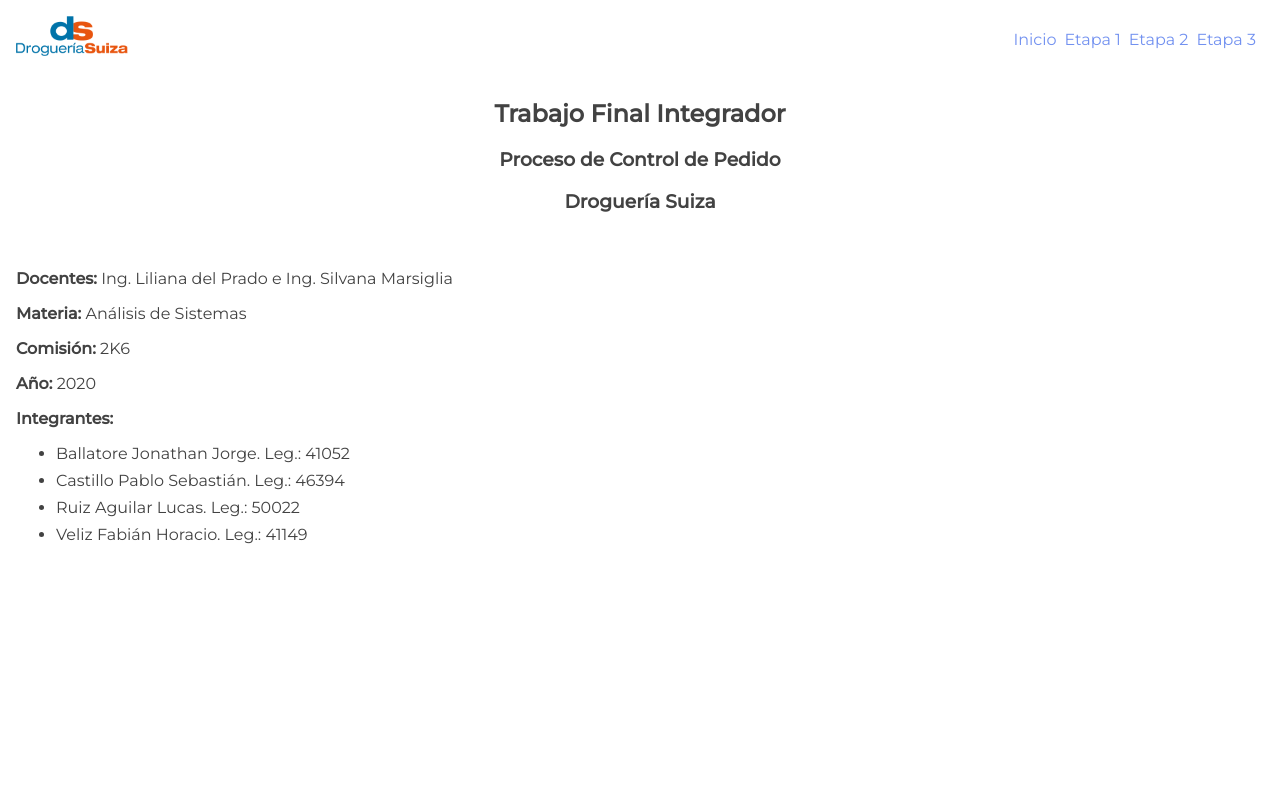
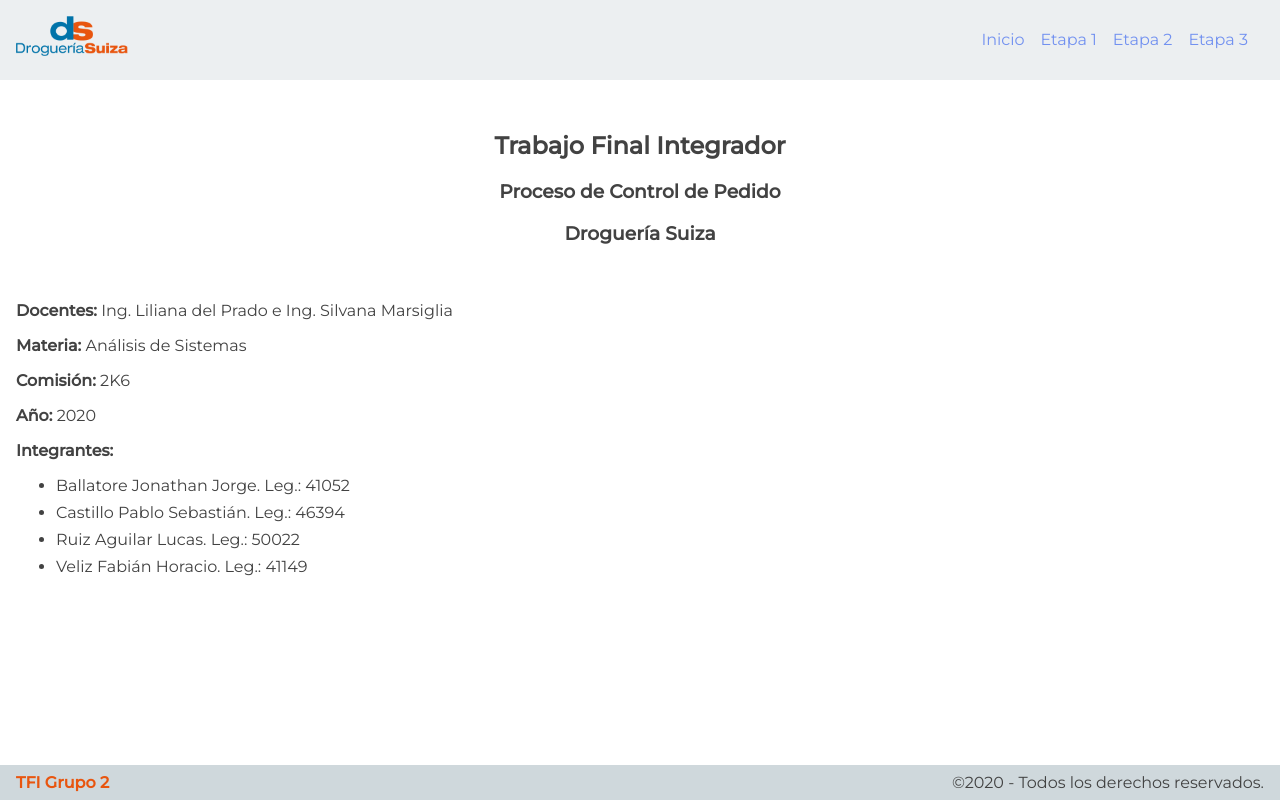
Before and after one commit to fabianvelizok/tfi, a React (Create React App) app: page /#/ in a window 1280 px wide. Built offline with nearby package versions, Linux system fonts and the light colour scheme.

Commit message:
Add footer component and update layout

```diff
--- a/src/components/App/App.css
+++ b/src/components/App/App.css
@@ -1,3 +1,14 @@
+.app {
+  display: flex;
+  flex-direction: column;
+  height: 100vh;
+}
+
 .app__header {
-  margin-bottom: 1rem;
+  margin-bottom: 2rem;
 }
+
+.app__container {
+  flex: 1;
+  width: 100%;
+}
--- a/src/components/App/App.js
+++ b/src/components/App/App.js
@@ -1,5 +1,6 @@
 import Container from "../Container/Container";
 import Header from "../Header/Header";
+import Footer from "../Footer/Footer";
 import Home from "../Home/Home";
 import Stage1 from "../Stage1/Stage1";
 import Stage2 from "../Stage2/Stage2";
@@ -15,11 +16,11 @@
 
 function App() {
   return (
-    <Router basename={process.env.PUBLIC_URL}>
-      <div>
+    <Router>
+      <div className="app">
         <Header className="app__header" />
 
-        <Container>
+        <Container className="app__container" Tag="main">
           <Switch>
             <Route path="/stage-1">
               <Stage1 />
@@ -35,6 +36,8 @@
             </Route>
           </Switch>
         </Container>
+
+        <Footer />
       </div>
     </Router>
   );
--- a/src/components/Container/Container.js
+++ b/src/components/Container/Container.js
@@ -3,19 +3,20 @@
 import './Container.css';
 
 function Container(props) {
-  const { children, className } = props;
+  const { children, className, Tag } = props;
 
   const classes = cx(['container', className]);
 
   return (
-    <div className={classes} >
+    <Tag className={classes} >
       {children}
-    </div>
+    </Tag>
   );
 };
 
 Container.defaultProps = {
-  className: undefined
+  className: undefined,
+  Tag: 'div'
 }
 
 export default Container;
--- /dev/null
+++ b/src/components/Footer/Footer.css
@@ -0,0 +1,16 @@
+.footer {
+  display: flex;
+  align-items: center;
+  justify-content: space-between;
+}
+
+.footer__container {
+  background-color: #cfd8dc;
+}
+
+.footer__copy {
+  font-size: 1rem;
+  margin: .5rem 0;
+  color: #E8550F;
+  font-weight: bold;
+}
--- /dev/null
+++ b/src/components/Footer/Footer.js
@@ -0,0 +1,27 @@
+import cx from "classnames";
+
+import Container from "../Container/Container";
+import Logo from "../Logo/Logo";
+
+import "./Footer.css";
+
+function Footer(props) {
+  const { className } = props;
+
+  const classes = cx(['footer', className]);
+
+  return (
+    <footer className="footer__container">
+      <Container className={classes}>
+        <h3 className="footer__copy">TFI Grupo 2</h3>
+        <span>©2020 - Todos los derechos reservados.</span>
+      </Container>
+    </footer>
+  );
+}
+
+Footer.defaultProps = {
+  className: undefined
+}
+
+export default Footer;
--- a/src/components/Header/Header.css
+++ b/src/components/Header/Header.css
@@ -1,5 +1,9 @@
 .header {
-    display: flex;
-    align-items: center;
-    justify-content: space-between;
+  background-color: #eceff1;
 }
+
+.header__container {
+  align-items: center;
+  display: flex;
+  justify-content: space-between;
+}
--- a/src/components/Header/Header.js
+++ b/src/components/Header/Header.js
@@ -12,8 +12,8 @@
   const classes = cx(['header', className]);
 
   return (
-    <header>
-      <Container className={classes}>
+    <header className={classes}>
+      <Container className="header__container">
         <Logo />
         <Navbar />
       </Container>
--- a/src/components/Navbar/Navbar.css
+++ b/src/components/Navbar/Navbar.css
@@ -7,7 +7,7 @@
 }
 
 .navbar__list-item {
-  padding: .5rem;
+  padding: 1rem;
   padding-left: 0;
 }
 
--- a/src/components/Stage1/Stage1.constants.js
+++ b/src/components/Stage1/Stage1.constants.js
@@ -7,7 +7,7 @@
   {
     type: "img",
     path: "https://drive.google.com/file/d/1Gd20Ak9WTwNU5CANefL8i8P7Y00KaBUz/preview",
-    title: "Organigrama Sombreado"
+    title: "Organigrama (procesos)"
   },
   {
     type: "doc",
```
